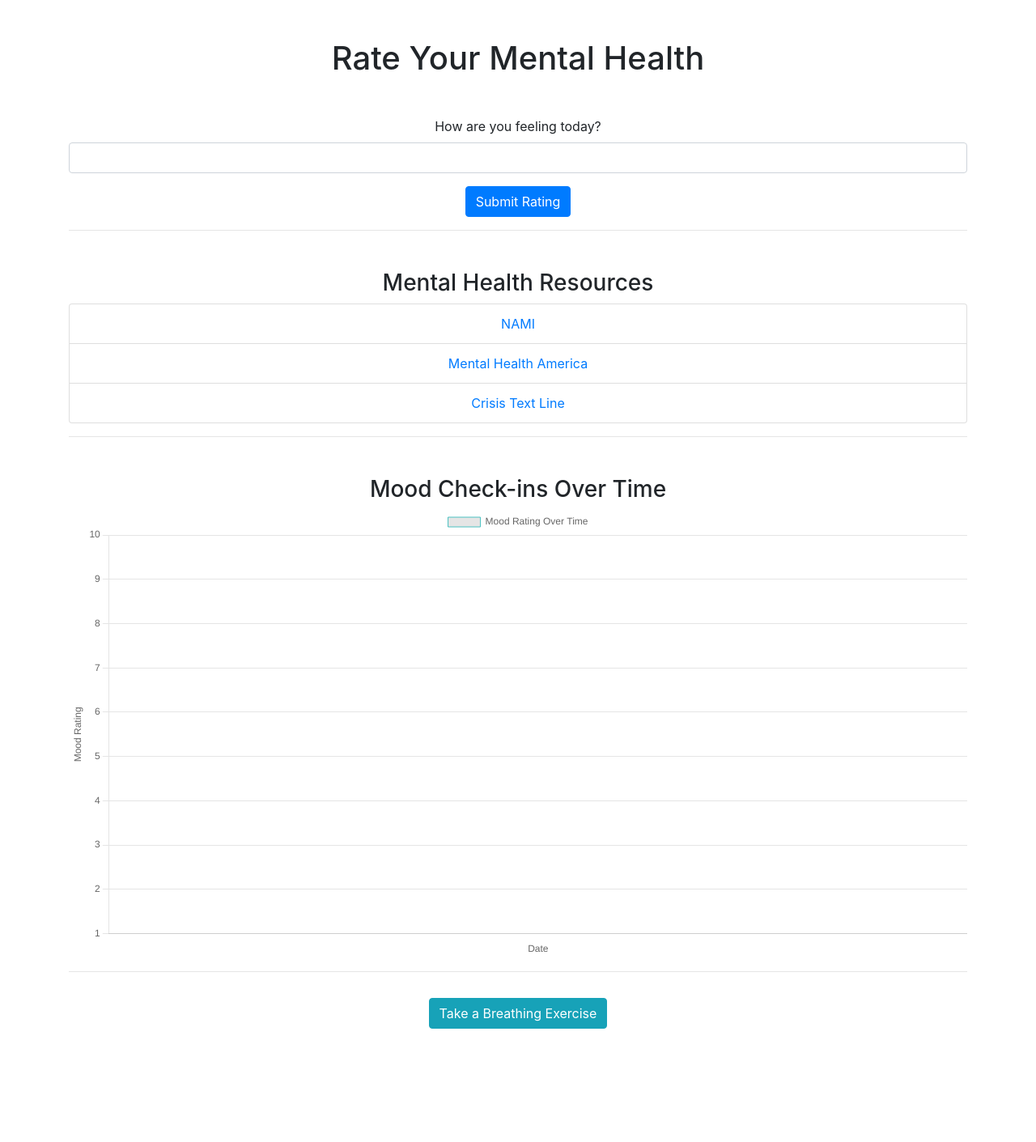
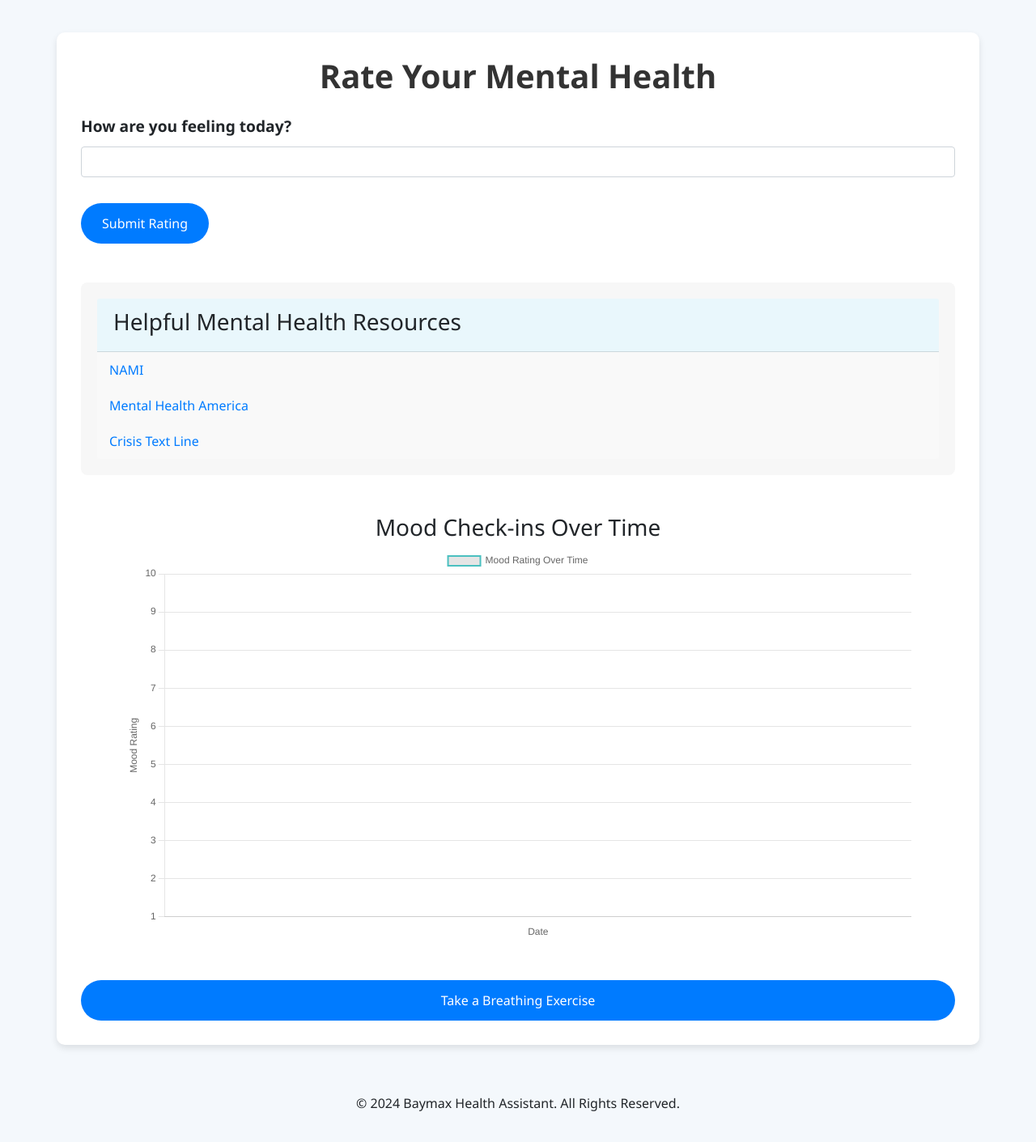
Before and after one commit to kripakannan/baymax, a Flask app: page /emotion in a window 1280 px wide. Shown: the whole page at 81% size. Before the commit the page ends 1271 px from the top, so only its background shows below. Run offline with Flask 3, Linux system fonts and the light colour scheme; some libraries are stand-ins or nearby versions.

Commit message:
add gif to emotion page

```diff
--- a/templates/emotion.html
+++ b/templates/emotion.html
@@ -6,47 +6,119 @@
     <title>Emotion Recognition</title>
     <link href="https://stackpath.bootstrapcdn.com/bootstrap/4.5.2/css/bootstrap.min.css" rel="stylesheet">
     <script src="https://cdn.jsdelivr.net/npm/chart.js"></script>
+    <style>
+        body {
+            background-color: #f4f8fc;
+            font-family: 'Segoe UI', Tahoma, Geneva, Verdana, sans-serif;
+        }
+        .container {
+            background-color: #ffffff;
+            border-radius: 10px;
+            box-shadow: 0 4px 8px rgba(0, 0, 0, 0.1);
+            padding: 30px;
+            margin-top: 40px;
+        }
+        .header {
+            color: #333;
+            font-weight: 700;
+        }
+        .form-label {
+            font-size: 1.2em;
+            margin-bottom: 10px;
+            font-weight: 600;
+        }
+        .btn-custom {
+            background-color: #007bff;
+            color: white;
+            border-radius: 30px;
+            padding: 12px 25px;
+            transition: background-color 0.3s ease;
+        }
+        .btn-custom:hover {
+            background-color: #0056b3;
+        }
+        .card {
+            border: none;
+            margin-top: 20px;
+            background-color: #f7f7f7;
+            border-radius: 8px;
+            padding: 20px;
+        }
+        .card-header {
+            background-color: #e9f7fc;
+            font-weight: 600;
+        }
+        .list-group-item {
+            background-color: #f9f9f9;
+            border: none;
+            padding: 10px 15px;
+        }
+        .list-group-item a {
+            text-decoration: none;
+            color: #007bff;
+        }
+        .list-group-item a:hover {
+            color: #0056b3;
+        }
+        .chart-container {
+            max-width: 90%;
+            margin: 0 auto;
+            margin-top: 40px;
+        }
+        .footer {
+            text-align: center;
+            padding: 20px;
+            background-color: #f4f8fc;
+            margin-top: 40px;
+        }
+    </style>
 </head>
 <body>
-    <div class="container text-center">
-        <h1 class="my-5">Rate Your Mental Health</h1>
+    <div class="container">
+        <h1 class="header text-center mb-4">Rate Your Mental Health</h1>
 
         <!-- Mood rating form -->
         <form action="/emotion" method="POST">
+            <div class="form-group">
                 <label for="rating" class="form-label">How are you feeling today?</label>
                 <input type="number" id="rating" name="rating" class="form-control" min="1" max="10" required>
-            <button type="submit" class="btn btn-primary mt-3">Submit Rating</button>
+            </div>
+            <button type="submit" class="btn btn-custom mt-3">Submit Rating</button>
         </form>
 
         {% if rating %}
-            <div class="mt-4">
+            <div class="card mt-5">
+                <div class="card-header">
                     <h3>Your Mood Rating: {{ rating }}</h3>
+                </div>
+                <div class="card-body">
                     <p>{{ response.message }}</p>
-                <img src="{{ url_for('static', filename='images/' + response.animation) }}" alt="Baymax Animation" class="mt-3">
+                    <img src="{{ url_for('static', filename='images/general.gif') }}" alt="Baymax Animation" class="img-fluid mt-3">
+                </div>
             </div>
         {% endif %}
 
-        <hr>
-
-        <!-- List of Mental Health Resources -->
-        <h3 class="mt-5">Mental Health Resources</h3>
-        <ul class="list-group">
+        <!-- Mental Health Resources -->
+        <div class="card mt-5">
+            <div class="card-header">
+                <h3>Helpful Mental Health Resources</h3>
+            </div>
+            <ul class="list-group list-group-flush">
                 {% for resource in resources %}
                     <li class="list-group-item">
                         <a href="{{ resource.link }}" target="_blank">{{ resource.name }}</a>
                     </li>
                 {% endfor %}
             </ul>
-
-        <hr>
+        </div>
 
         <!-- Mood Tracking Chart -->
-        <h3 class="mt-5">Mood Check-ins Over Time</h3>
+        <div class="chart-container mt-5">
+            <h3 class="text-center">Mood Check-ins Over Time</h3>
             <canvas id="moodChart" width="400" height="200"></canvas>
+        </div>
 
-        <hr>
-
-        <a href="/breathing" class="btn btn-info mt-3">Take a Breathing Exercise</a>
+        <a href="/breathing" class="btn btn-custom mt-5 d-block mx-auto">Take a Breathing Exercise</a>
     </div>
 
     <script>
@@ -68,7 +140,7 @@
                     label: 'Mood Rating Over Time',
                     data: data,
                     borderColor: 'rgba(75, 192, 192, 1)',
-                    borderWidth: 1,
+                    borderWidth: 2,
                     fill: false
                 }]
             },
@@ -93,5 +165,9 @@
             }
         });
     </script>
+
+    <div class="footer">
+        <p>&copy; 2024 Baymax Health Assistant. All Rights Reserved.</p>
+    </div>
 </body>
 </html>
```
Also changed, not shown: static/images/general.gif (added). Lines whose indentation alone changed are shown as unchanged.
